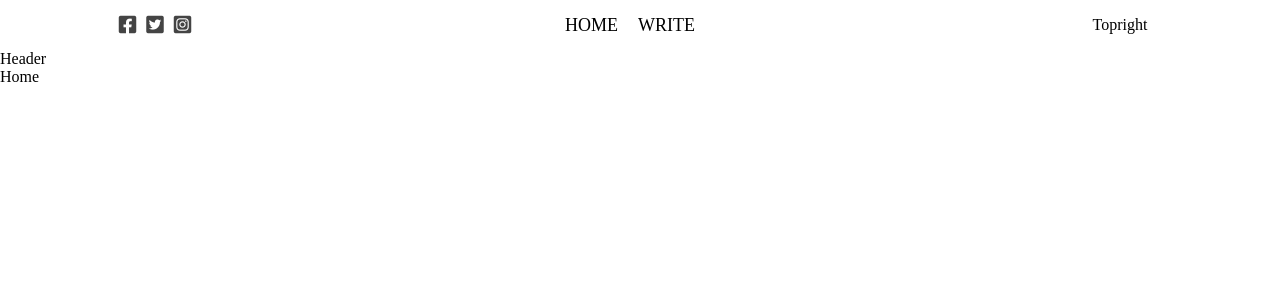
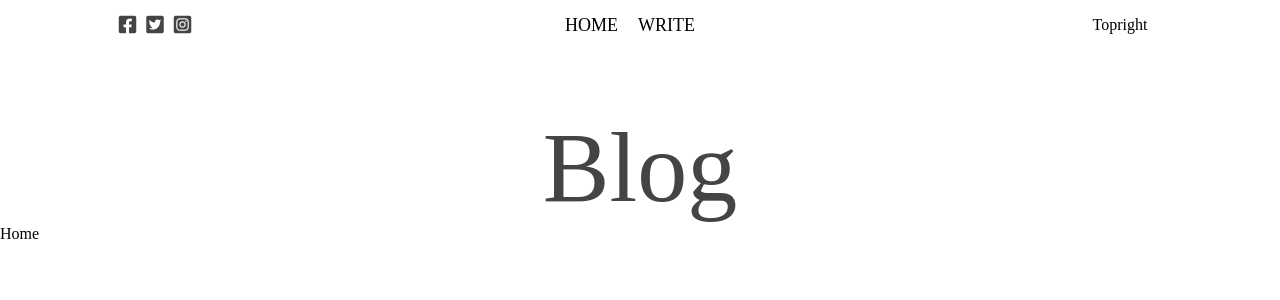
Before and after one commit to nforman91/mern_stack, a React (Create React App) app in the folder client/: page / in a window 1280 px wide. Shown: the top 300 px of the page. Built offline with nearby package versions, Linux system fonts and the light colour scheme.

Commit message:
Filled in Header component

```diff
--- a/client/src/components/Header.jsx
+++ b/client/src/components/Header.jsx
@@ -1,7 +1,21 @@
-// import styled from "styled-components";
+import styled from "styled-components";
 
 export default function Header() {
   return (
-    <div>Header</div>
+    <StyledHeader>
+        <StyledHeaderTitle>Blog</StyledHeaderTitle>
+    </StyledHeader>
   )
 }
+
+const StyledHeader = styled.div`
+    margin-top: 60px;
+`;
+
+const StyledHeaderTitle = styled.div`
+    display: flex;
+    flex-direction: column;
+    align-items: center;
+    color: #444;
+    font-size: 100px;
+`;
```
